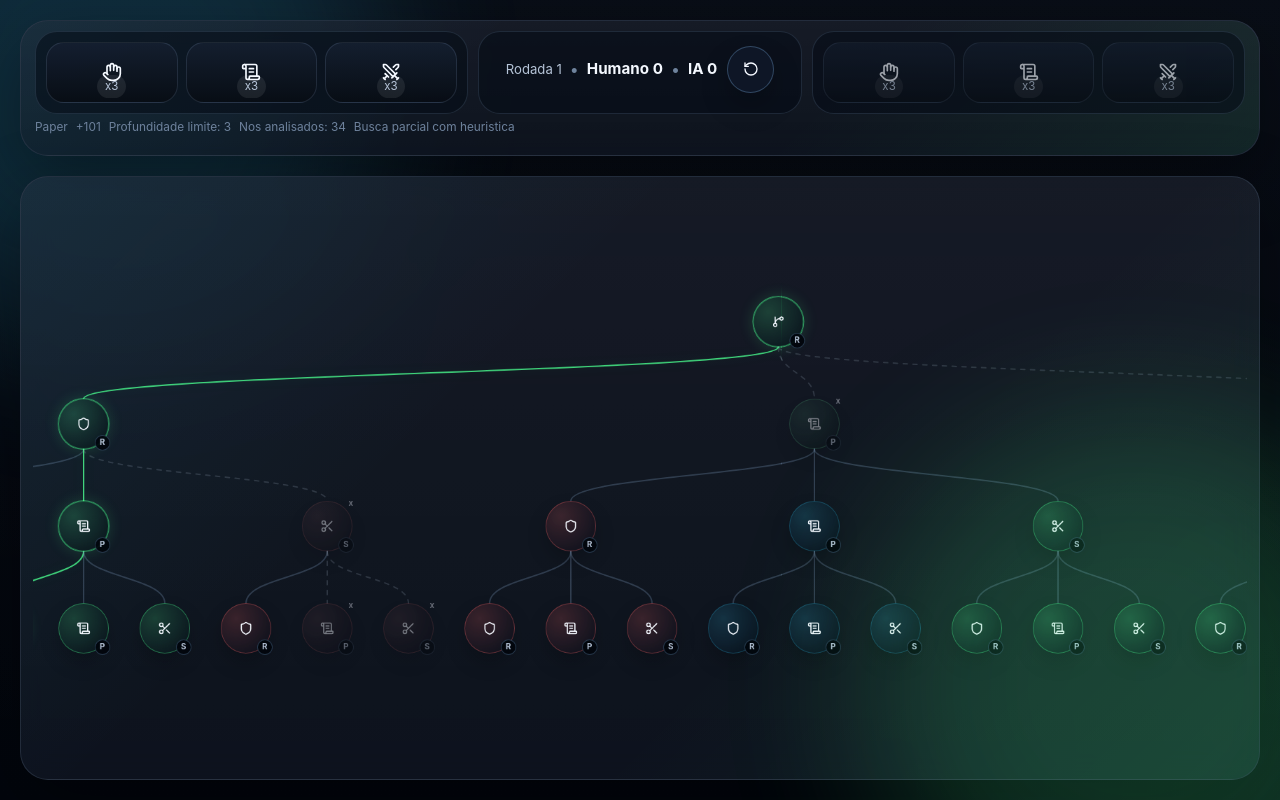
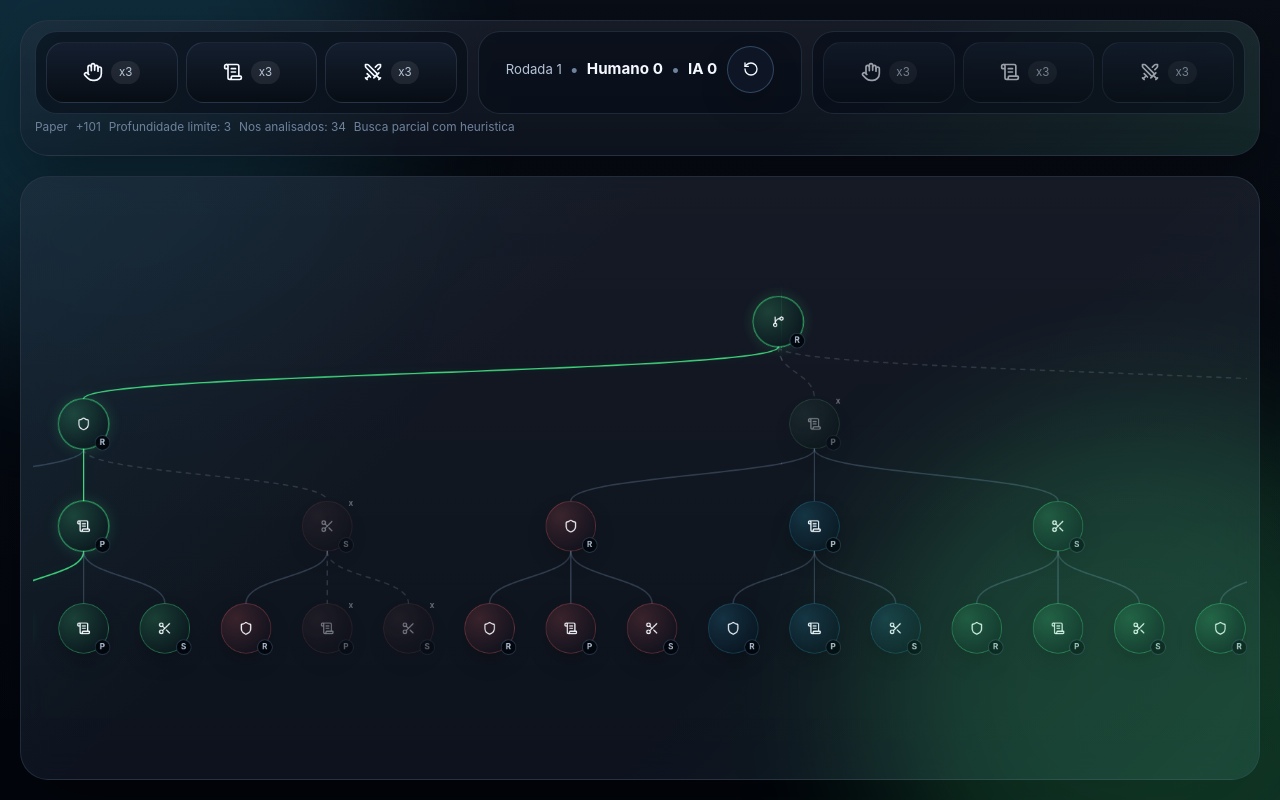
Before and after one commit to Artotz/zero-luck, a React (Vite) app: page / in a window 1280 px wide. Built offline with nearby package versions, Linux system fonts and the light colour scheme.

Commit message:
adjusted qty of cards to the side

```diff
--- a/src/App.css
+++ b/src/App.css
@@ -192,7 +192,7 @@
   background: linear-gradient(180deg, rgba(21, 31, 48, 0.94), rgba(8, 13, 21, 0.94));
   color: var(--text-main);
   display: flex;
-  flex-direction: column;
+  flex-direction: row;
   align-items: center;
   justify-content: center;
   gap: 8px;
@@ -214,8 +214,6 @@
 }
 
 .compact-card-badge {
-  position: absolute;
-  bottom: 4px;
   border-radius: 999px;
   padding: 0.18rem 0.48rem;
   background: rgba(255, 255, 255, 0.08);
```
